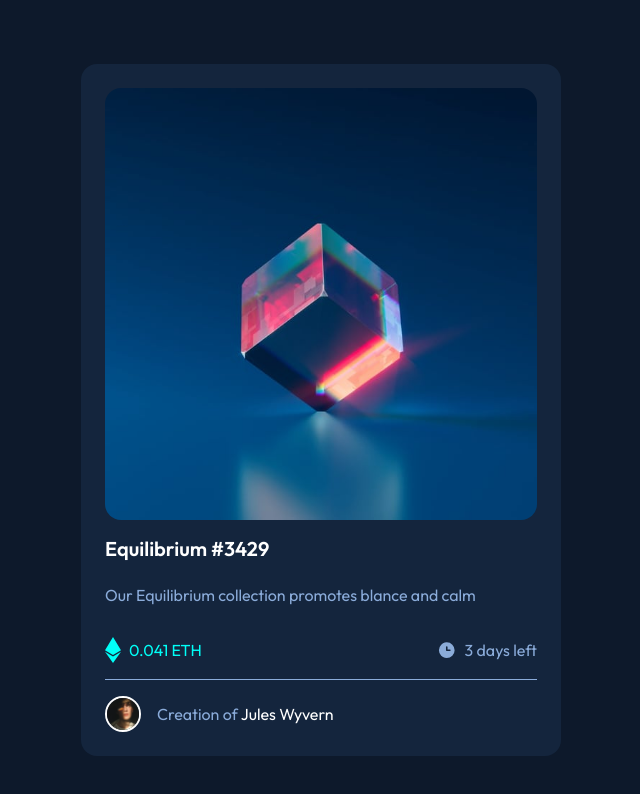
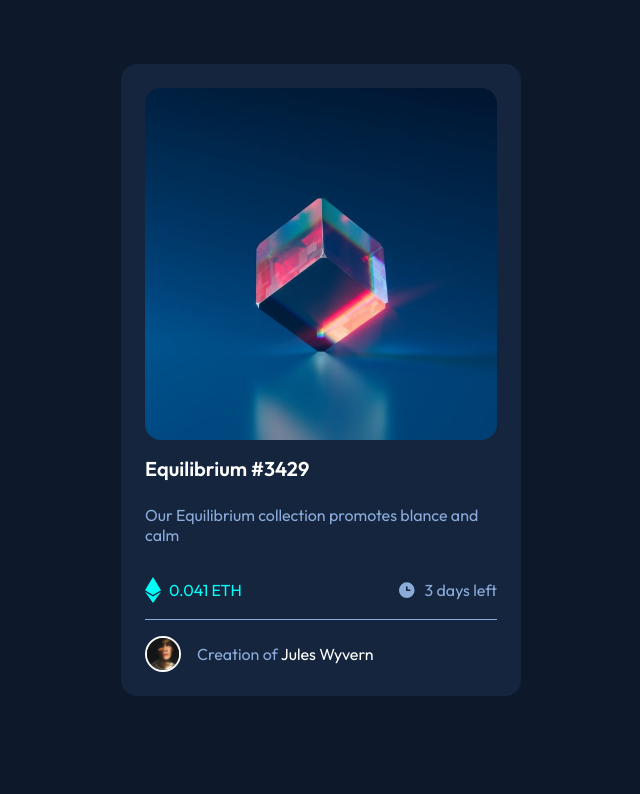
Before and after one commit to thelonglqd/fm_advanced_css_1, a plain HTML site: page index.html in a window 1280 px wide. Shown: the whole page, without its empty margins (319-959 px from the left). Drawn offline with Linux system fonts and the light colour scheme.

Commit message:
adjust card width for better UI

```diff
--- a/styles.css
+++ b/styles.css
@@ -6,7 +6,7 @@
 
 :root {
   --breakpoints-desktop: 1440px;
-  --card-max-width: 30rem;
+  --card-max-width: 20rem;
   /* Colors */
   --clr-blue-500: hsl(215, 51%, 70%);
   --clr-cyan-400: hsl(178, 100%, 50%);
@@ -41,6 +41,10 @@ img {
 
   width: min(90%, var(--card-max-width));
   margin: 0 auto;
+
+  @media (min-width: 48em) {
+    --card-max-width: 25rem;
+  }
 }
 
 .card__image {
```
